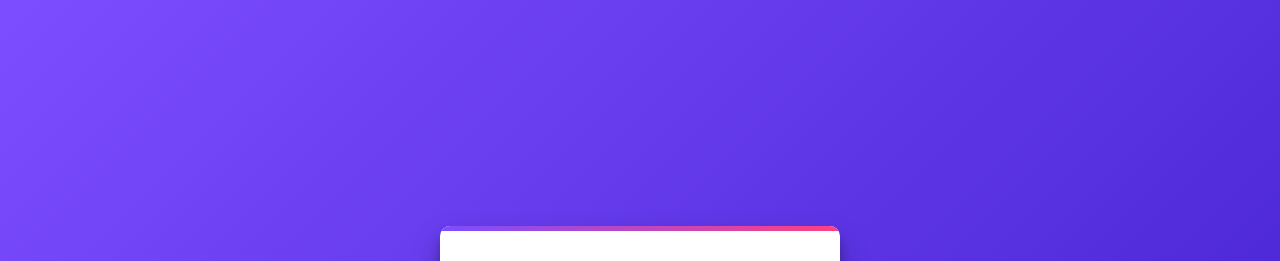
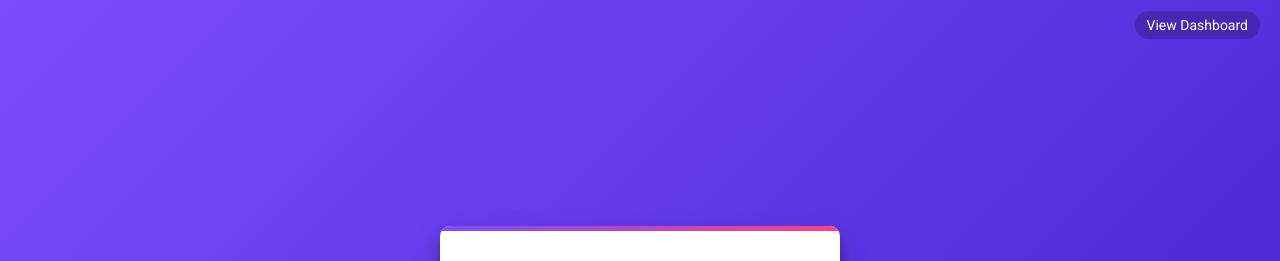
Before and after one commit to SanneEmmanuel/PurplePlatform-Node, a website: page public/index.html in a window 1280 px wide. Shown: the top 261 px of the page. Drawn offline with Linux system fonts and the light colour scheme.

Commit message:
Update index.html

```diff
--- a/public/index.html
+++ b/public/index.html
@@ -1,8 +1,8 @@
 <!DOCTYPE html>
 <html lang="en">
 <head>
-    <meta charset="UTF-8">
-    <meta name="viewport" content="width=device-width, initial-scale=1.0">
+  <meta charset="UTF-8" />
+  <meta name="viewport" content="width=device-width, initial-scale=1.0"/>
   <title>PurpleBot API Login</title>
   <link href="https://fonts.googleapis.com/css2?family=Roboto:wght@300;400;500&display=swap" rel="stylesheet">
   <link href="https://fonts.googleapis.com/icon?family=Material+Icons" rel="stylesheet">
@@ -31,6 +31,27 @@
       justify-content: center;
       align-items: center;
       overflow: hidden;
+    }
+
+    .top-bar {
+      position: absolute;
+      top: 15px;
+      right: 20px;
+      z-index: 10;
+    }
+
+    .top-bar a {
+      color: var(--white);
+      text-decoration: none;
+      font-size: 14px;
+      background: rgba(0,0,0,0.2);
+      padding: 6px 12px;
+      border-radius: 20px;
+      transition: background 0.3s;
+    }
+
+    .top-bar a:hover {
+      background: rgba(255,255,255,0.2);
     }
 
     .login-container {
@@ -172,6 +193,9 @@
   </style>
 </head>
 <body>
+  <div class="top-bar">
+    <a href="/dashboard.html">View Dashboard</a>
+  </div>
   <div class="login-container">
     <div class="logo">
       <i class="material-icons">api</i>
@@ -188,6 +212,7 @@
       <div class="success-message" id="successMessage"></div>
     </form>
   </div>
+
   <script>
     document.getElementById('apiForm').addEventListener('submit', async (e) => {
       e.preventDefault();
```
Lines whose indentation alone changed are shown as unchanged.
